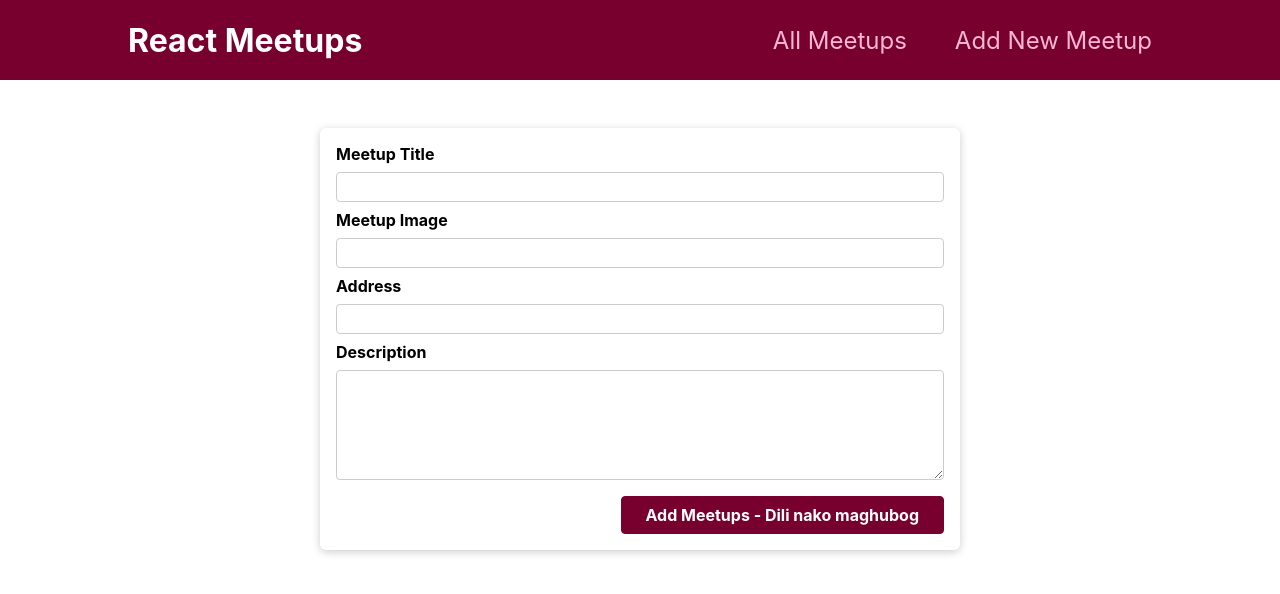
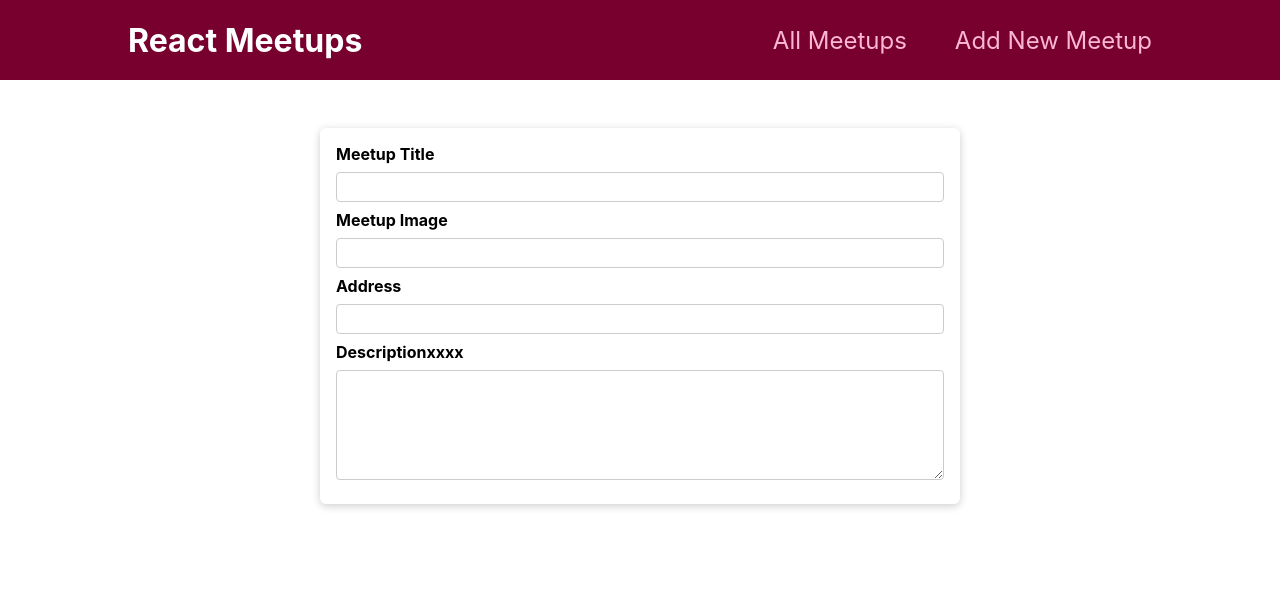
Before and after one commit to cenezoic123/nextjs-course2, a Next.js app: page /new-meetup in a window 1280 px wide. Shown: the top 594 px of the page. Built offline with nearby package versions, Linux system fonts and the light colour scheme.

Commit message:
Updated Description Label

```diff
--- a/components/meetups/NewMeetupForm.js
+++ b/components/meetups/NewMeetupForm.js
@@ -45,13 +45,13 @@ function NewMeetupForm(props){
                     <input type = 'text' required id = 'address' ref = {addressInputRef} />
                 </div>
                 <div className = {classes.control}>
-                    <label htmlFor = 'title'>Description</label>
+                    <label htmlFor = 'title'>Descriptionxxxx</label>
                     <textarea id = 'description' required rows = '5' ref = {descriptionInputRef}>
                     </textarea>
                 </div>
-                <div className = {classes.actions}>
-                    <button>Add Meetups - Dili nako maghubog</button>
-                </div>
+                {/* <div className = {classes.actions}>
+                    <button>Add Meetups</button>
+                </div>  */}
             </form>
         </Card>
     );
```
